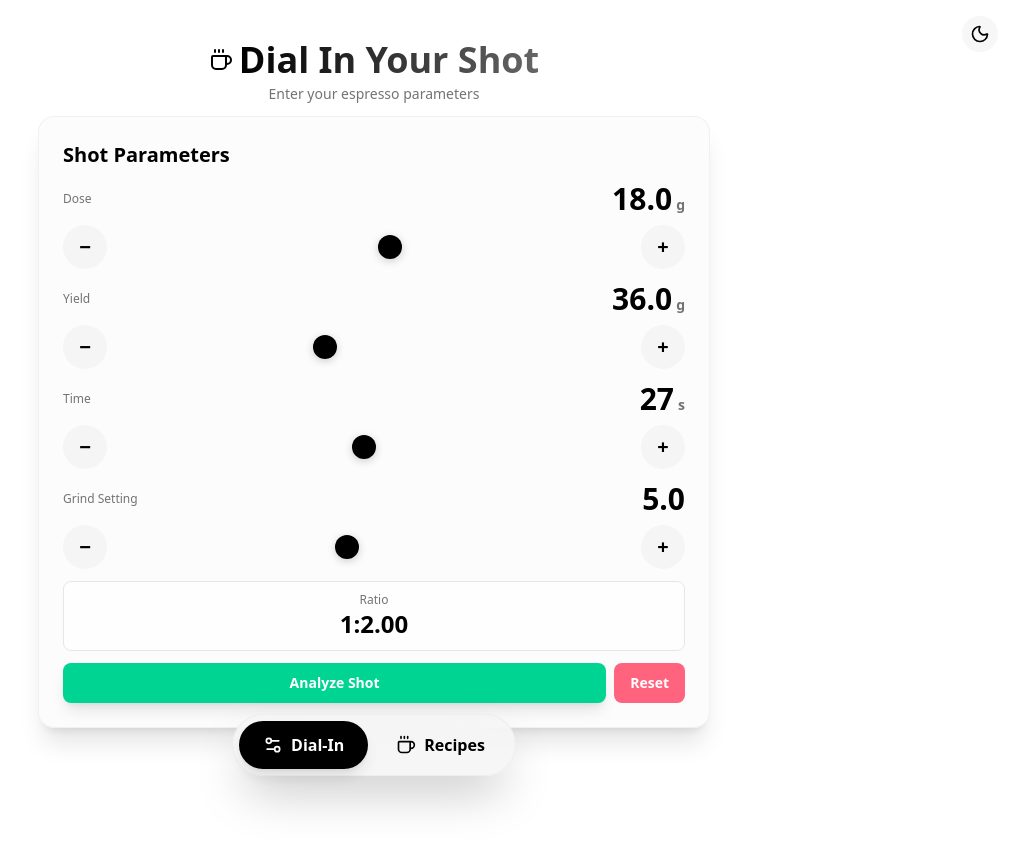
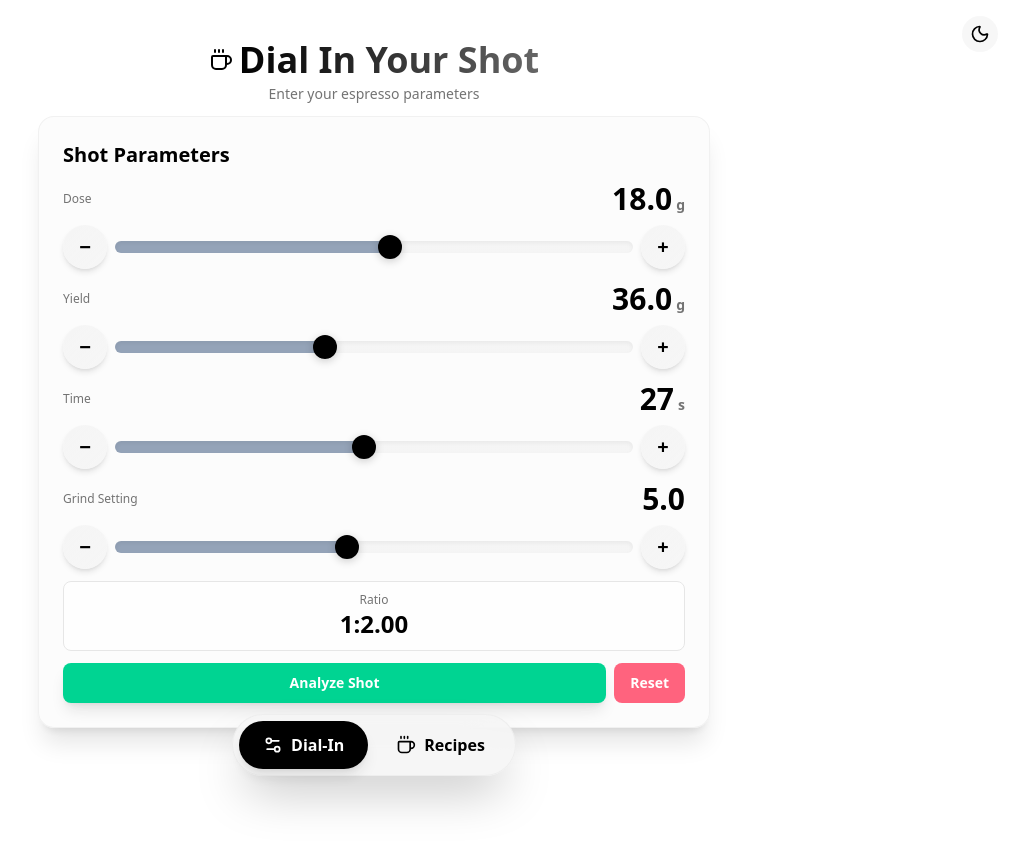
Before and after one commit to andrewn-net/espresso-guide, a React (Vite) app: page / in a window 1280 px wide. Shown: the whole page, without its empty margins (266-1280 px from the left). Built offline with nearby package versions, Linux system fonts and the light colour scheme.

Commit message:
feat: enhance DialInMode buttons and sliders with gradients, shadows, and dynamic track fill styling.

```diff
--- a/src/components/DialInMode.tsx
+++ b/src/components/DialInMode.tsx
@@ -85,7 +85,7 @@ export default function DialInMode() {
                         <div className="flex items-center gap-2">
                             <button
                                 onClick={() => setInput({ ...input, dose: Math.max(10, input.dose - 0.5) })}
-                                className="flex-shrink-0 w-11 h-11 rounded-full bg-secondary hover:bg-secondary/80 active:scale-95 transition-all flex items-center justify-center text-foreground font-bold text-xl"
+                                className="flex-shrink-0 w-11 h-11 rounded-full bg-gradient-to-br from-secondary to-secondary/80 hover:from-secondary/90 hover:to-secondary/70 active:scale-95 transition-all flex items-center justify-center text-foreground font-bold text-xl shadow-md hover:shadow-lg"
                             >
                                 −
                             </button>
@@ -96,11 +96,14 @@ export default function DialInMode() {
                                 step="0.1"
                                 value={input.dose}
                                 onChange={(e) => setInput({ ...input, dose: parseFloat(e.target.value) })}
-                                className="flex-1 h-2 bg-secondary rounded-lg appearance-none cursor-pointer accent-primary"
+                                className="flex-1 h-3 bg-gradient-to-b from-secondary/60 to-secondary rounded-full appearance-none cursor-pointer accent-primary shadow-inner"
+                                style={{
+                                    background: `linear-gradient(to right, rgb(148 163 184) 0%, rgb(148 163 184) ${((input.dose - 10) / (25 - 10)) * 100}%, hsl(var(--secondary)) ${((input.dose - 10) / (25 - 10)) * 100}%, hsl(var(--secondary)) 100%)`,
+                                }}
                             />
                             <button
                                 onClick={() => setInput({ ...input, dose: Math.min(25, input.dose + 0.5) })}
-                                className="flex-shrink-0 w-11 h-11 rounded-full bg-secondary hover:bg-secondary/80 active:scale-95 transition-all flex items-center justify-center text-foreground font-bold text-xl"
+                                className="flex-shrink-0 w-11 h-11 rounded-full bg-gradient-to-br from-secondary to-secondary/80 hover:from-secondary/90 hover:to-secondary/70 active:scale-95 transition-all flex items-center justify-center text-foreground font-bold text-xl shadow-md hover:shadow-lg"
                             >
                                 +
                             </button>
@@ -120,7 +123,7 @@ export default function DialInMode() {
                         <div className="flex items-center gap-2">
                             <button
                                 onClick={() => setInput({ ...input, yield: Math.max(20, input.yield - 1) })}
-                                className="flex-shrink-0 w-11 h-11 rounded-full bg-secondary hover:bg-secondary/80 active:scale-95 transition-all flex items-center justify-center text-foreground font-bold text-xl"
+                                className="flex-shrink-0 w-11 h-11 rounded-full bg-gradient-to-br from-secondary to-secondary/80 hover:from-secondary/90 hover:to-secondary/70 active:scale-95 transition-all flex items-center justify-center text-foreground font-bold text-xl shadow-md hover:shadow-lg"
                             >
                                 −
                             </button>
@@ -131,11 +134,14 @@ export default function DialInMode() {
                                 step="0.1"
                                 value={input.yield}
                                 onChange={(e) => setInput({ ...input, yield: parseFloat(e.target.value) })}
-                                className="flex-1 h-2 bg-secondary rounded-lg appearance-none cursor-pointer accent-primary"
+                                className="flex-1 h-3 bg-gradient-to-b from-secondary/60 to-secondary rounded-full appearance-none cursor-pointer accent-primary shadow-inner"
+                                style={{
+                                    background: `linear-gradient(to right, rgb(148 163 184) 0%, rgb(148 163 184) ${((input.yield - 20) / (60 - 20)) * 100}%, hsl(var(--secondary)) ${((input.yield - 20) / (60 - 20)) * 100}%, hsl(var(--secondary)) 100%)`,
+                                }}
                             />
                             <button
                                 onClick={() => setInput({ ...input, yield: Math.min(60, input.yield + 1) })}
-                                className="flex-shrink-0 w-11 h-11 rounded-full bg-secondary hover:bg-secondary/80 active:scale-95 transition-all flex items-center justify-center text-foreground font-bold text-xl"
+                                className="flex-shrink-0 w-11 h-11 rounded-full bg-gradient-to-br from-secondary to-secondary/80 hover:from-secondary/90 hover:to-secondary/70 active:scale-95 transition-all flex items-center justify-center text-foreground font-bold text-xl shadow-md hover:shadow-lg"
                             >
                                 +
                             </button>
@@ -155,7 +161,7 @@ export default function DialInMode() {
                         <div className="flex items-center gap-2">
                             <button
                                 onClick={() => setInput({ ...input, time: Math.max(15, input.time - 1) })}
-                                className="flex-shrink-0 w-11 h-11 rounded-full bg-secondary hover:bg-secondary/80 active:scale-95 transition-all flex items-center justify-center text-foreground font-bold text-xl"
+                                className="flex-shrink-0 w-11 h-11 rounded-full bg-gradient-to-br from-secondary to-secondary/80 hover:from-secondary/90 hover:to-secondary/70 active:scale-95 transition-all flex items-center justify-center text-foreground font-bold text-xl shadow-md hover:shadow-lg"
                             >
                                 −
                             </button>
@@ -166,11 +172,14 @@ export default function DialInMode() {
                                 step="1"
                                 value={input.time}
                                 onChange={(e) => setInput({ ...input, time: parseInt(e.target.value) })}
-                                className="flex-1 h-2 bg-secondary rounded-lg appearance-none cursor-pointer accent-primary"
+                                className="flex-1 h-3 bg-gradient-to-b from-secondary/60 to-secondary rounded-full appearance-none cursor-pointer accent-primary shadow-inner"
+                                style={{
+                                    background: `linear-gradient(to right, rgb(148 163 184) 0%, rgb(148 163 184) ${((input.time - 15) / (40 - 15)) * 100}%, hsl(var(--secondary)) ${((input.time - 15) / (40 - 15)) * 100}%, hsl(var(--secondary)) 100%)`,
+                                }}
                             />
                             <button
                                 onClick={() => setInput({ ...input, time: Math.min(40, input.time + 1) })}
-                                className="flex-shrink-0 w-11 h-11 rounded-full bg-secondary hover:bg-secondary/80 active:scale-95 transition-all flex items-center justify-center text-foreground font-bold text-xl"
+                                className="flex-shrink-0 w-11 h-11 rounded-full bg-gradient-to-br from-secondary to-secondary/80 hover:from-secondary/90 hover:to-secondary/70 active:scale-95 transition-all flex items-center justify-center text-foreground font-bold text-xl shadow-md hover:shadow-lg"
                             >
                                 +
                             </button>
@@ -190,7 +199,7 @@ export default function DialInMode() {
                         <div className="flex items-center gap-2">
                             <button
                                 onClick={() => setInput({ ...input, grindSetting: Math.max(1, input.grindSetting - 0.1) })}
-                                className="flex-shrink-0 w-11 h-11 rounded-full bg-secondary hover:bg-secondary/80 active:scale-95 transition-all flex items-center justify-center text-foreground font-bold text-xl"
+                                className="flex-shrink-0 w-11 h-11 rounded-full bg-gradient-to-br from-secondary to-secondary/80 hover:from-secondary/90 hover:to-secondary/70 active:scale-95 transition-all flex items-center justify-center text-foreground font-bold text-xl shadow-md hover:shadow-lg"
                             >
                                 −
                             </button>
@@ -201,11 +210,14 @@ export default function DialInMode() {
                                 step="0.1"
                                 value={input.grindSetting}
                                 onChange={(e) => setInput({ ...input, grindSetting: parseFloat(e.target.value) })}
-                                className="flex-1 h-2 bg-secondary rounded-lg appearance-none cursor-pointer accent-primary"
+                                className="flex-1 h-3 bg-gradient-to-b from-secondary/60 to-secondary rounded-full appearance-none cursor-pointer accent-primary shadow-inner"
+                                style={{
+                                    background: `linear-gradient(to right, rgb(148 163 184) 0%, rgb(148 163 184) ${((input.grindSetting - 1) / (10 - 1)) * 100}%, hsl(var(--secondary)) ${((input.grindSetting - 1) / (10 - 1)) * 100}%, hsl(var(--secondary)) 100%)`,
+                                }}
                             />
                             <button
                                 onClick={() => setInput({ ...input, grindSetting: Math.min(10, input.grindSetting + 0.1) })}
-                                className="flex-shrink-0 w-11 h-11 rounded-full bg-secondary hover:bg-secondary/80 active:scale-95 transition-all flex items-center justify-center text-foreground font-bold text-xl"
+                                className="flex-shrink-0 w-11 h-11 rounded-full bg-gradient-to-br from-secondary to-secondary/80 hover:from-secondary/90 hover:to-secondary/70 active:scale-95 transition-all flex items-center justify-center text-foreground font-bold text-xl shadow-md hover:shadow-lg"
                             >
                                 +
                             </button>
```
